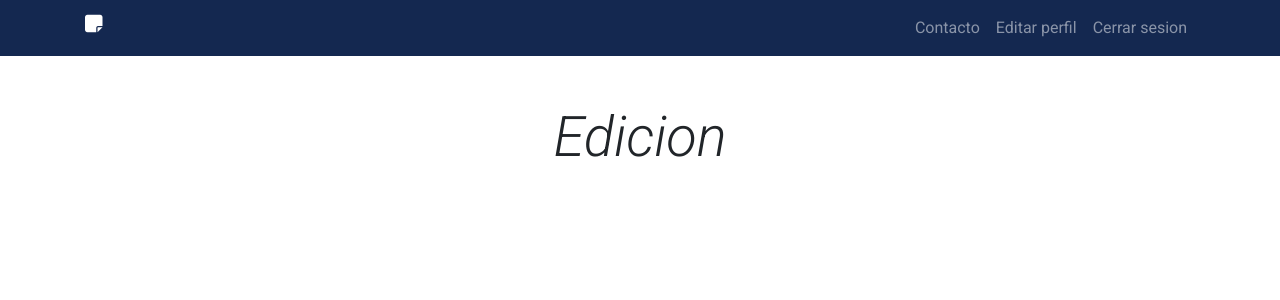
After one commit to sergioluis24/App_taskv2, a PHP site: page /xampp/edit.php in a window 1280 px wide. The commit adds this page. Shown: the top 300 px of the page. Run offline with PHP 8.4, Linux system fonts and the light colour scheme; data that the repository does not hold is empty; some libraries are stand-ins or nearby versions.

Commit message:
Empezando el edit de articles

```diff
--- /dev/null
+++ b/edit.php
@@ -0,0 +1,86 @@
+<?php
+include("Backend/data_articles.php");
+if($_GET){
+    $id_article = $_GET["id_article"]+1;
+    $user_id = $_GET["user_id"];
+    $data_article = get_table_articles ($mbd,$user_id);
+}
+?>
+<!DOCTYPE html>
+<html lang="es">
+<head>
+    <meta charset="UTF-8">
+    <meta name="viewport" content="width=device-width, initial-scale=1.0">
+    <title>Edicion</title>
+    <link rel="stylesheet" href="https://stackpath.bootstrapcdn.com/bootstrap/4.4.1/css/bootstrap.min.css"
+    integrity="sha384-Vkoo8x4CGsO3+Hhxv8T/Q5PaXtkKtu6ug5TOeNV6gBiFeWPGFN9MuhOf23Q9Ifjh" crossorigin="anonymous">
+  <link rel="stylesheet" href="css/styles.css">
+  <link href="https://fonts.googleapis.com/css2?family=Roboto:ital,wght@0,300;0,400;0,700;1,300;1,700&display=swap"
+    rel="stylesheet">
+  <!-- FontAwsome -->
+  <script src="https://kit.fontawesome.com/65b6d5090a.js" crossorigin="anonymous"></script>
+  <link href='core/main.css' rel='stylesheet' />
+  <link href='daygrid/main.css' rel='stylesheet' />
+
+    <script src='core/main.js'></script>
+    <script src='daygrid/main.js'></script>
+
+</head>
+<body>
+<!-- Nav -->
+<nav class="navbar navbar-expand-lg navbar-dark bg_blueDark">
+    <div class="container">
+      <div class="ico-menu">
+        <a href="http://localhost/xampp/App_tasksV2/">
+          <i class="fas fa-sticky-note text-white h5"></i>
+        </a>
+      </div>
+      <div class="collapse navbar-collapse" id="navbarSupportedContent">
+        <ul class="navbar-nav ml-auto">
+          <li class="nav-item">
+            <a class="nav-link" href="http://localhost/xampp/App_tasksV2/contacto.php">Contacto<span class="sr-only">(current)</span></a>
+          </li>
+          <li class="nav-item">
+            <a class="nav-link" href="http://localhost/xampp/App_tasksV2/perfilEdit.php">Editar perfil</a>
+          </li>
+          <li class="nav-item">
+            <a class="nav-link" href="http://localhost/xampp/App_tasksV2/Backend/cerrar_sesion.php">Cerrar sesion</a>
+          </li>
+
+          <li class="nav-item dropdown">
+            <div class="dropdown-menu" aria-labelledby="navbarDropdown">
+              <a class="dropdown-item" href="#">Action</a>
+              <a class="dropdown-item" href="#">Another action</a>
+              <div class="dropdown-divider"></div>
+              <a class="dropdown-item" href="#">Something else here</a>
+            </div>
+          </li>
+        </ul>
+      </div>
+    </div>
+    </div>
+  </nav>
+
+    <div class="container-fluid mt-5">
+        <i class="d-flex justify-content-center">
+            <h2 class="display-4">Edicion</h2>
+        </i>
+    </div>
+    <div class="data_article">
+        <div class="tittle"><?php echo $data_article[$id_article-1]['title']?></div>
+    </div>
+
+  <script src="https://code.jquery.com/jquery-3.4.1.slim.min.js"
+    integrity="sha384-J6qa4849blE2+poT4WnyKhv5vZF5SrPo0iEjwBvKU7imGFAV0wwj1yYfoRSJoZ+n" crossorigin="anonymous">
+  </script>
+  <script src="https://cdn.jsdelivr.net/npm/popper.js@1.16.0/dist/umd/popper.min.js"
+    integrity="sha384-Q6E9RHvbIyZFJoft+2mJbHaEWldlvI9IOYy5n3zV9zzTtmI3UksdQRVvoxMfooAo" crossorigin="anonymous">
+  </script>
+  <script src="https://stackpath.bootstrapcdn.com/bootstrap/4.4.1/js/bootstrap.min.js"
+    integrity="sha384-wfSDF2E50Y2D1uUdj0O3uMBJnjuUD4Ih7YwaYd1iqfktj0Uod8GCExl3Og8ifwB6" crossorigin="anonymous">
+  </script>
+  <script src="js/app.js"></script>
+  <script src="js/calendar.js"></script>
+
+</body>
+</html>
--- a/index.php
+++ b/index.php
@@ -235,7 +235,7 @@ if(!isset($_SESSION['CC'])){
             <button class="btn btn-agregar mr-2" id = "agregar_btn"><a href="index.php?presupuesto=Mensual&agregar=<?php echo $i?>">agregar</a>
               <i class="fas fa-dollar-sign ico-agregar"></i>
             </button>
-            <button class="btn btn-editar mr-2">editar
+            <button class="btn btn-editar mr-2"><a href="edit.php?id_article=<?php echo $i?>&user_id=<?php echo $user_id?>">editar</a>
               <i class="fas fa-pen"></i>
             </button>
             <button class="btn btn-eliminar">elimnar
```
